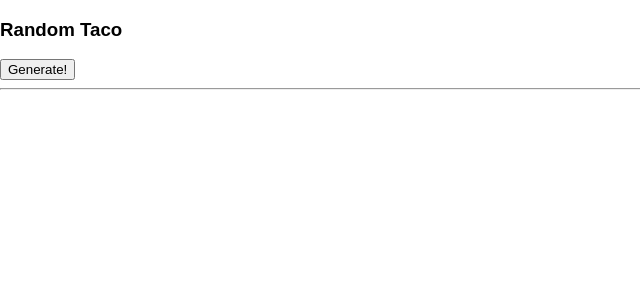
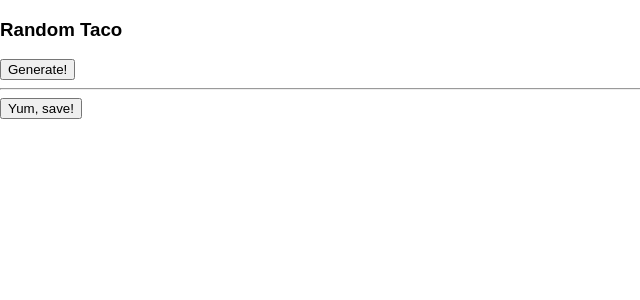
Before and after one commit to brturnbull/taco-generator, a React (Create React App) app: page /random in a window 1280 px wide. Shown: the top 300 px of the page, without its empty margins (0-640 px from the left). Built offline with nearby package versions, Linux system fonts and the light colour scheme.

Commit message:
still no worky

```diff
--- a/package.json
+++ b/package.json
@@ -7,13 +7,10 @@
     "bcrypt": "^2.0.1",
     "bluebird": "^3.5.1",
     "bulma": "^0.7.1",
-    "cors": "^2.8.4",
     "express": "^4.16.3",
-    "jsonwebtoken": "^8.2.1",
-    "lodash": "^4.17.10",
     "markdown-to-jsx": "^6.7.0",
     "moment": "^2.22.1",
-    "mongoose": "^5.1.1",
+    "mongoose": "^5.2.6",
     "mongoose-unique-validator": "^2.0.1",
     "react": "^16.4.1",
     "react-bootstrap": "^0.32.1",
--- a/src/components/tacos/Random.js
+++ b/src/components/tacos/Random.js
@@ -3,8 +3,7 @@ import axios from 'axios';
 // converting the JSON recipe response from markdown to JSX for rendering
 import Markdown from 'markdown-to-jsx';
 
-// var showdown  = require('showdown'),
-//   converter = new showdown.Converter();
+let counter = 0;
 
 class RandomTaco extends React.Component {
 
@@ -15,19 +14,35 @@ class RandomTaco extends React.Component {
 
 
   handleGenerate = () => {
+    counter ++ ;
+
+    if (counter > 0 ) {
+      document.getElementById('generate').innerHTML = 'Try again!';
+    }
+
     axios
       .get('https://cors-anywhere.herokuapp.com/https://taco-randomizer.herokuapp.com/random?full-taco=true')
       .then(res => this.setState({ data: res.data}));
+  }
+
+  handleSave = () => {
+    console.log('saved!');
+
+    axios
+      .post('/api/tacos', this.state, {
+        headers: { 'Access-Control-Allow-Origin': '*'}
+      })
+      .then(() => this.props.history.push('/tacos'));
   }
 
   render() {
     return(
       <div>
         <h3>Random Taco</h3>
-        <button onClick={this.handleGenerate}>Generate!</button>
+        <button id="generate" onClick={ this.handleGenerate }>Generate!</button>
         <hr />
-        {/* {console.log(converter.makeHtml(this.state.data.recipe))} */}
         <Markdown>{ (this.state.data.recipe) }</Markdown>
+        <button onClick={ this.handleSave }>Yum, save!</button>
       </div>
     );
   }
```
Also changed, not shown: config/router.js (line endings or trailing spaces), 1 other file (tests, documents, lock files or other folders).
